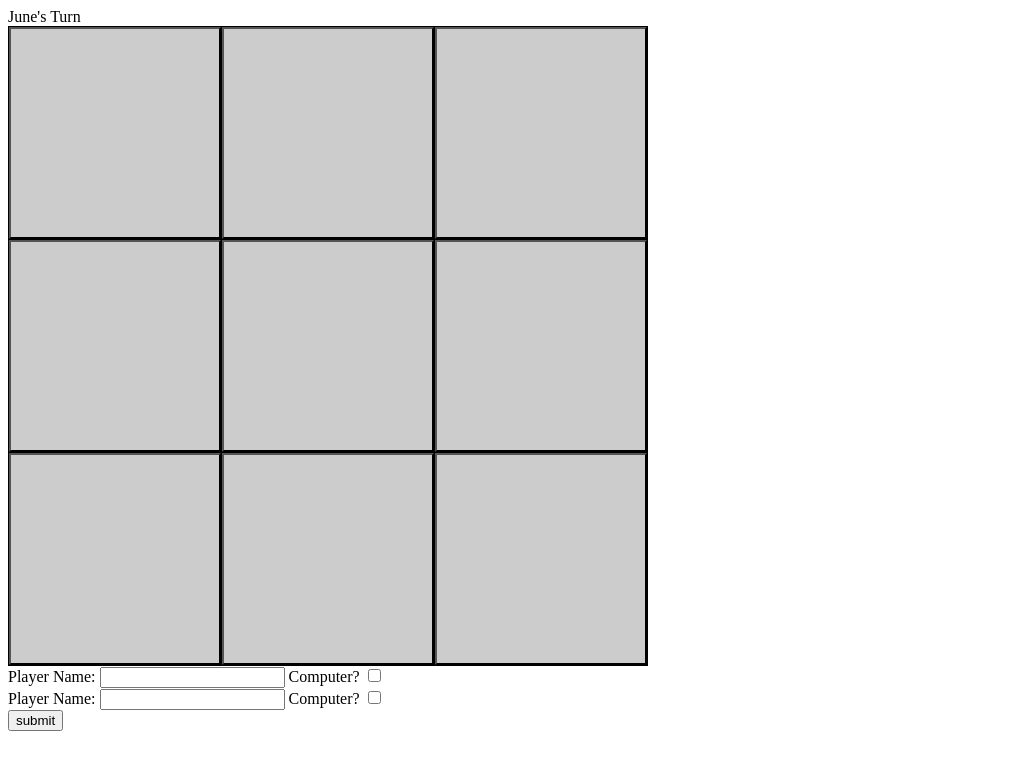
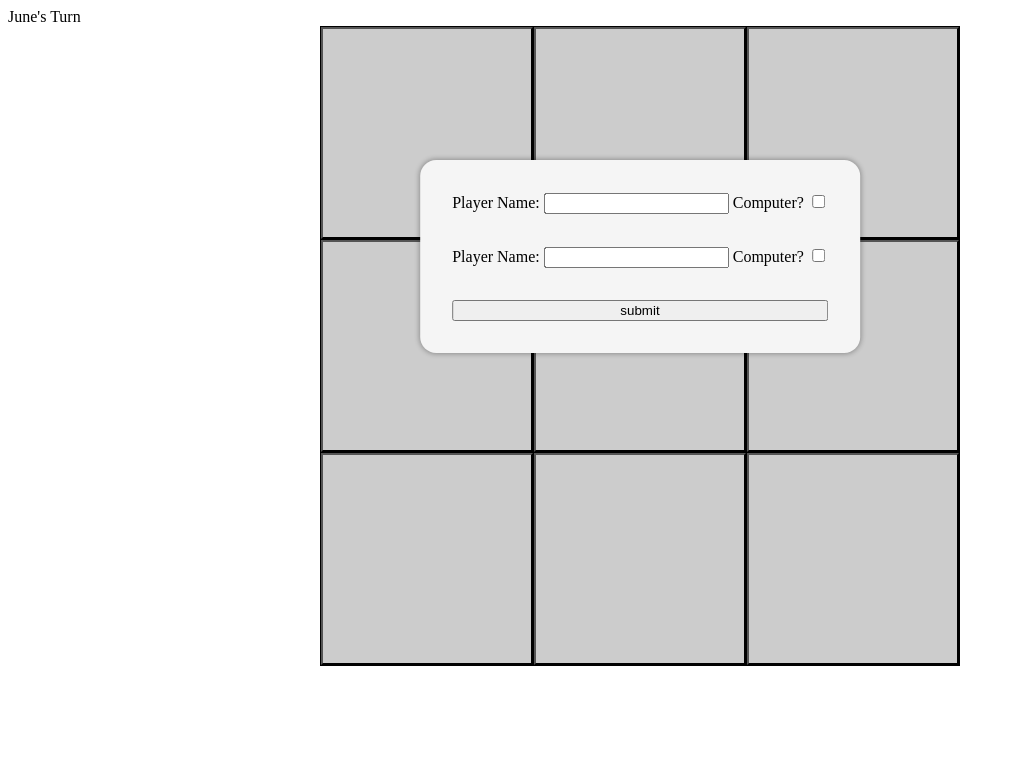
Before and after one commit to qpongratz/tic-tac-toe, a plain HTML site: page index.html in a window 1280 px wide. Shown: the whole page, without its empty margins (0-1015 px from the left). Drawn offline with Linux system fonts and the light colour scheme.

Commit message:
Style player naming inputs

```diff
--- a/style.css
+++ b/style.css
@@ -12,6 +12,7 @@
   gap: 1px;
   background-color: black;
   border: 1px solid black;
+  margin-inline: auto;
 }
 
 .game_board_spot {
@@ -53,3 +54,24 @@
     transform: rotateZ(-1deg);
   }
 }
+
+form {
+  display: flex;
+  flex-direction: column;
+  gap: 2rem;
+}
+
+.player_modal {
+  background-color: whitesmoke;
+  position: absolute;
+  top: 20%;
+  left: 50%;
+  transform: translateX(-50%);
+  padding: 2rem;
+  border-radius: 1rem;
+  box-shadow: 0 0 5px 1px hsla(0, 0%, 0%, 0.3);
+}
+
+.hidden {
+  display: none;
+}
```
